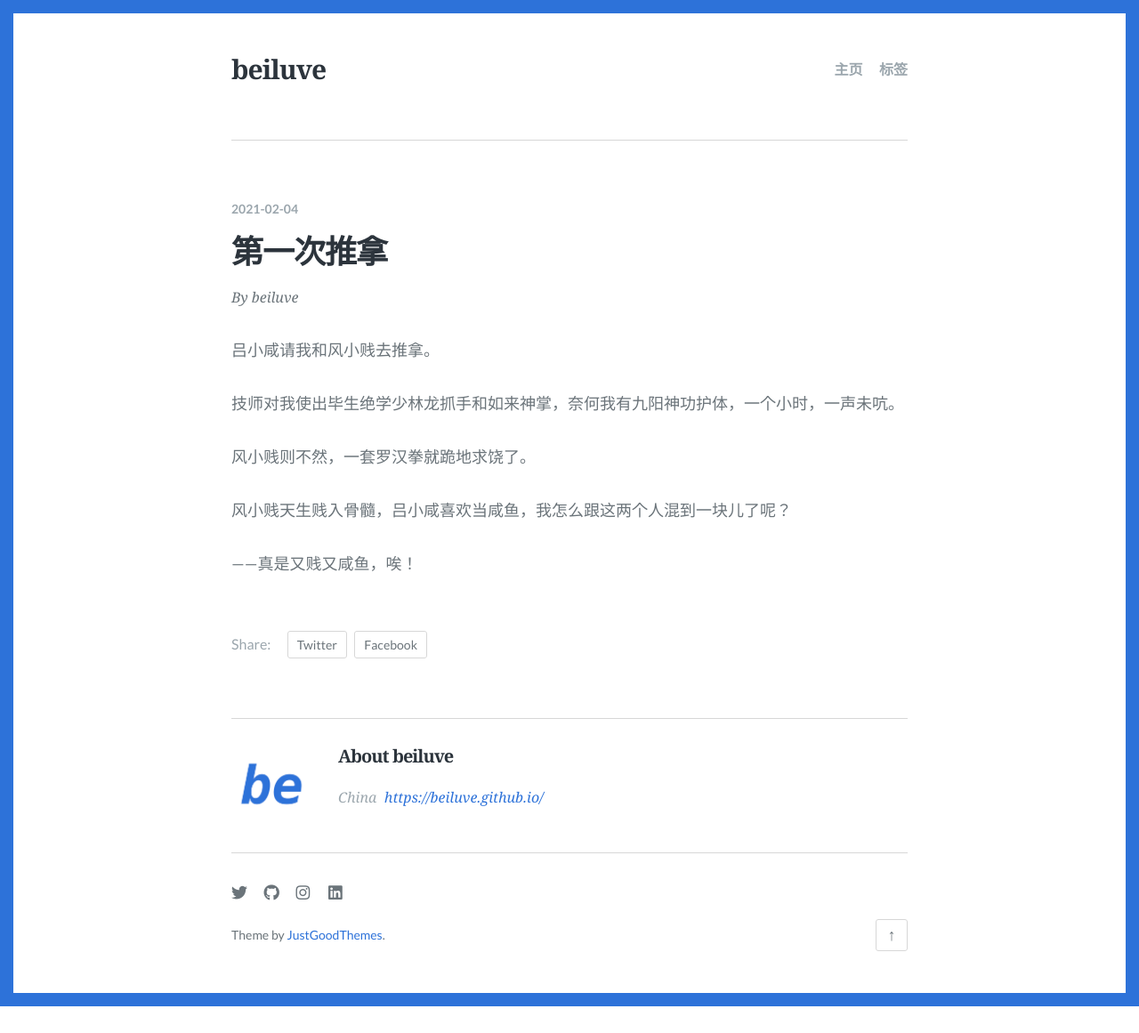
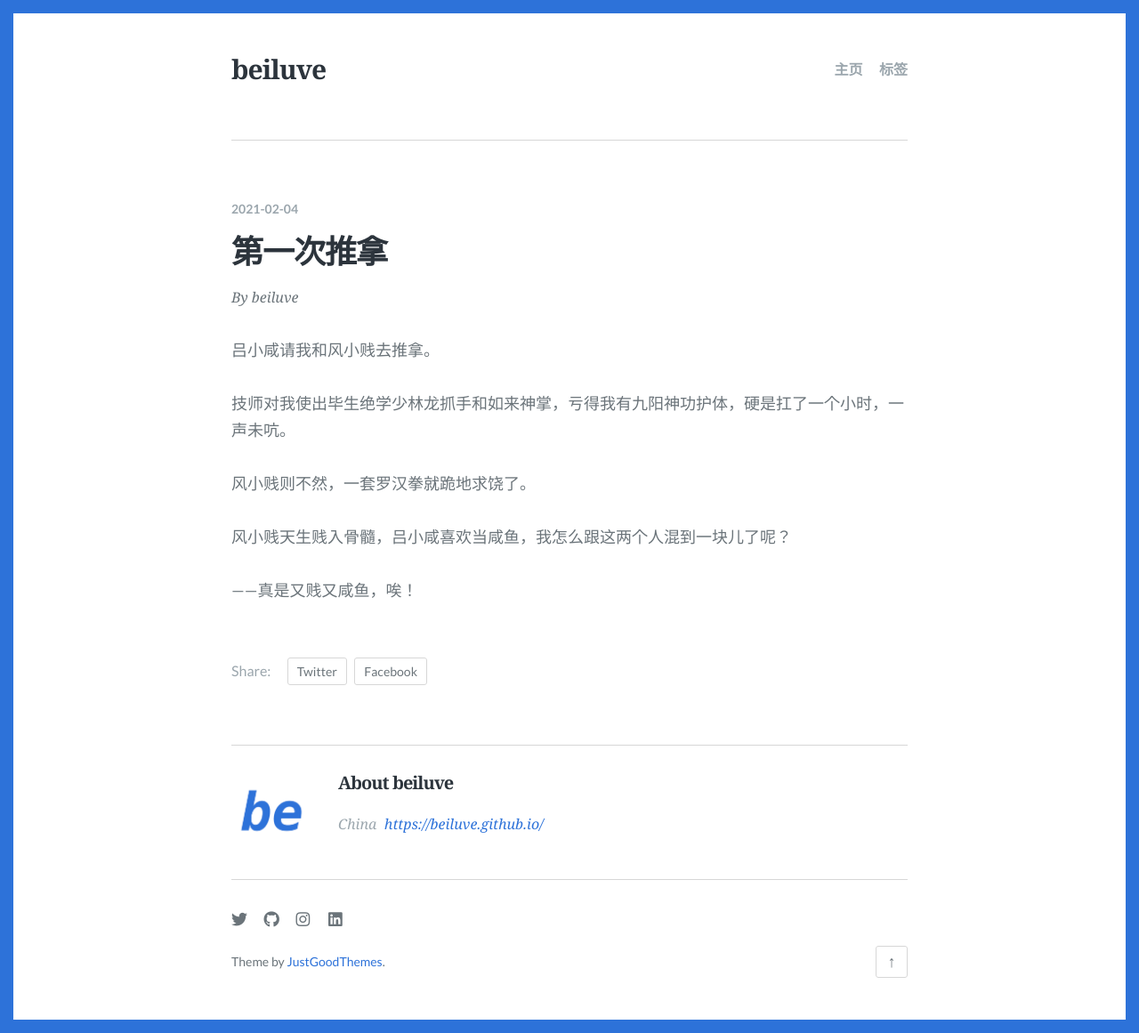
Before and after one commit to beiluve/beiluve.github.io, a Jekyll site: the page built from _posts/2021-02-04-第一次推拿.md, in a window 1280 px wide. Shown: the whole page at 89% size. Built offline with Jekyll 4.4.1, drawn with Linux system fonts in a browser that asks for light colours; some web fonts are replaced; before the commit the page ends 1131 px from its top, so only the background shows below that.

Commit message:
update post: 第一次推拿

```diff
--- a/_posts/2021-02-04-第一次推拿.md
+++ b/_posts/2021-02-04-第一次推拿.md
@@ -10,7 +10,7 @@ tags: [杂记]
 
 <!--more-->
 
-技师对我使出毕生绝学少林龙抓手和如来神掌，奈何我有九阳神功护体，一个小时，一声未吭。
+技师对我使出毕生绝学少林龙抓手和如来神掌，亏得我有九阳神功护体，硬是扛了一个小时，一声未吭。
 
 风小贱则不然，一套罗汉拳就跪地求饶了。
 
```
